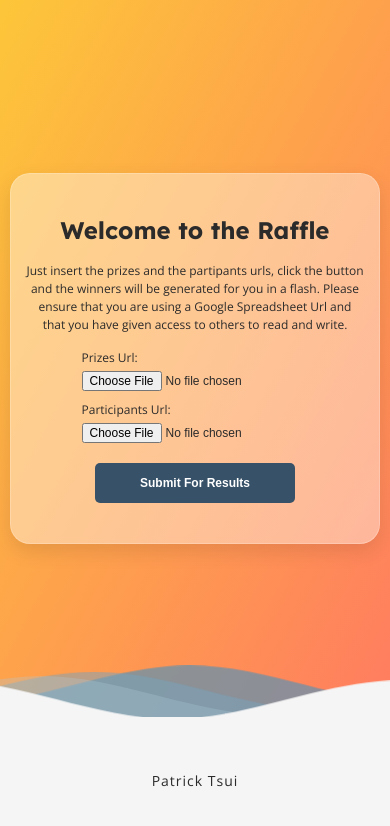
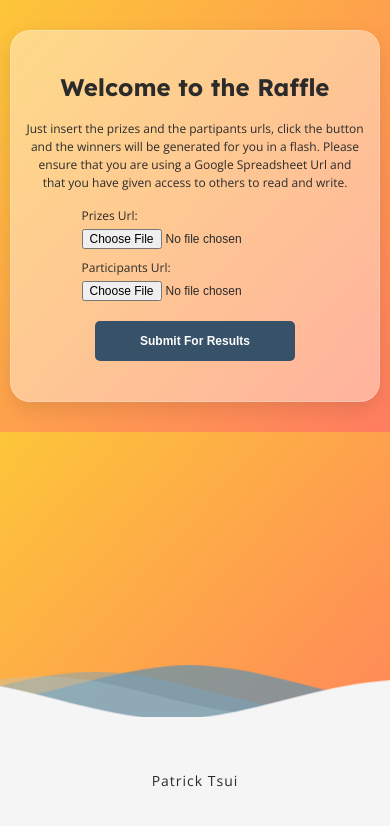
Before and after one commit to tsuipz/raffle-winners, a React (Create React App) app: page / in a window 390 px wide. Shown: the top 826 px of the page. Built offline with nearby package versions, Linux system fonts and the light colour scheme.

Commit message:
Updated Mobile Responsives in Main

```diff
--- a/src/components/Main/Main.module.css
+++ b/src/components/Main/Main.module.css
@@ -2,3 +2,10 @@
 	height: 85vh;
 	width: 100%;
 }
+
+@media (max-width: 425px) {
+	.main {
+		height: 100%;
+		margin: 3rem auto;
+	}
+}
```
